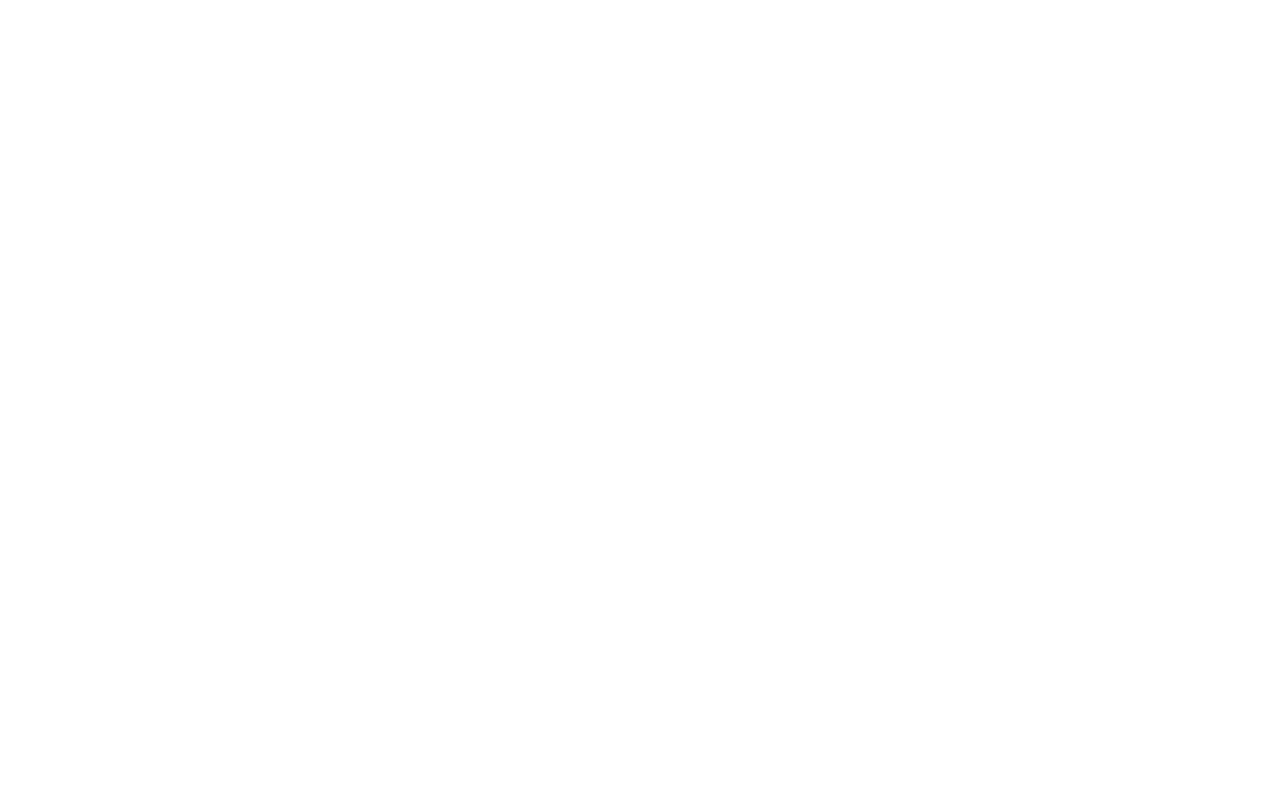
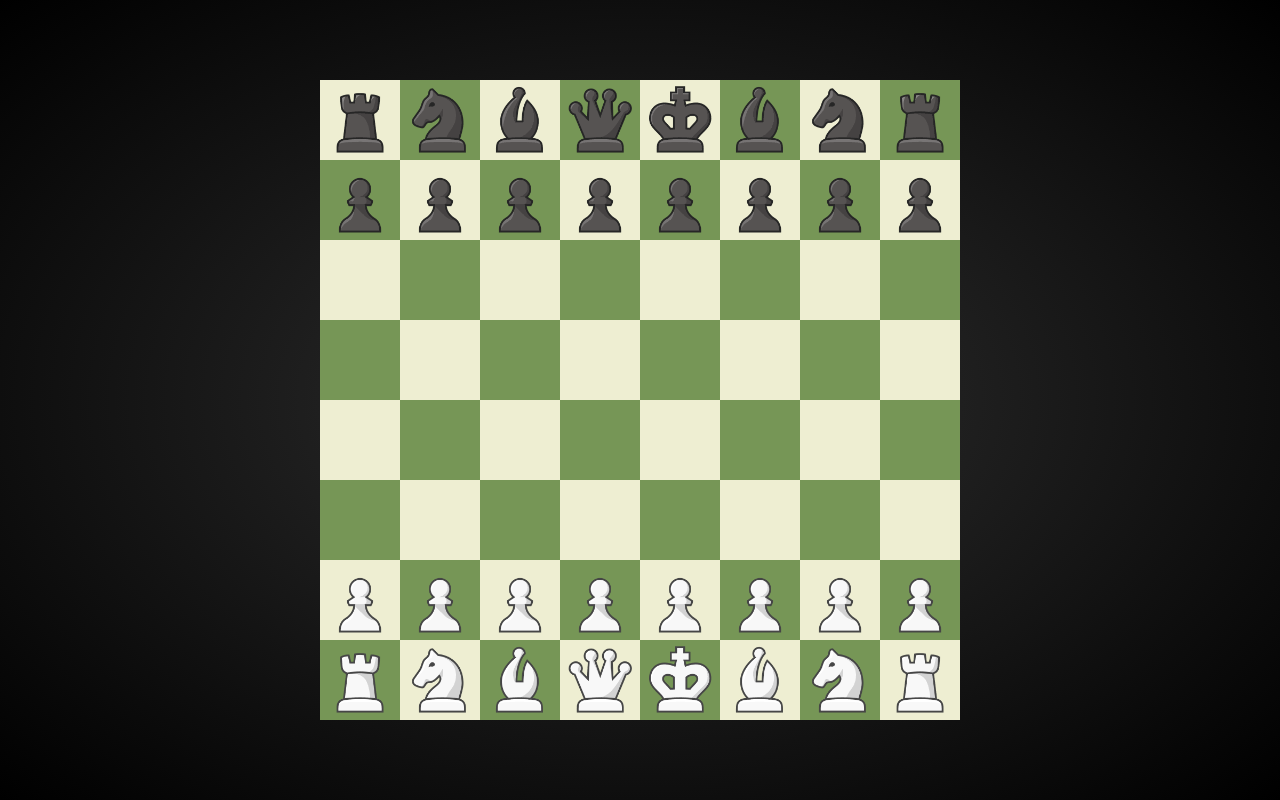
Before and after one commit to KalpakLokhande/Chess-Multiplayer, a React (Create React App) app in the folder client/: page / in a window 1280 px wide. Built offline with nearby package versions, Linux system fonts and the light colour scheme.

Commit message:
Added Board and Pieces

```diff
--- a/client/public/index.html
+++ b/client/public/index.html
@@ -3,7 +3,7 @@
   <head>
     <meta charset="utf-8" />
     <meta name="viewport" content="width=device-width, initial-scale=1" />
-    <title>React App</title>
+    <title>Chess App</title>
   </head>
   <body>
     <div id="root"></div>
--- a/client/src/App.css
+++ b/client/src/App.css
@@ -1,14 +1,19 @@
-*{
+* {
     margin: 0;
     padding: 0;
     box-sizing: border-box;
 }
-body{
-    overflow: hidden;
+
+.App {
     width: 100%;
     height: 100dvh;
+    display: flex;
+    justify-content: center;
+    align-items: center;
+    background: radial-gradient(#303030, black);
 }
-.board{
+
+.board {
     width: 640px;
     height: 640px;
     display: flex;
@@ -17,7 +22,13 @@
     float: left;
     flex-wrap: wrap;
 }
-.square{
+
+.square {
+    width: 80px;
+    height: 80px;
+}
+
+.piece{
     width: 80px;
     height: 80px;
 }
--- a/client/src/App.js
+++ b/client/src/App.js
@@ -1,8 +1,10 @@
+import Board from "./Components/Board";
+import './App.css'
 
 function App() {
   return (
     <div className="App">
-
+      <Board></Board>
     </div>
   );
 }
--- a/client/src/Components/Board.js
+++ b/client/src/Components/Board.js
@@ -1,12 +1,90 @@
-import React, { useState } from 'react'
+import React, { useEffect, useState } from 'react'
+import Square from './Square'
 
 const Board = () => {
 
-    const [FEN,setFEN] = useState('rnbqkbnr/pppppppp/8/8/8/8/PPPPPPPP/RNBQKBNR')
+  const getSquares = () => {
+
+    let squares = []
+    let letters = ['a', 'b', 'c', 'd', 'e', 'f', 'g', 'h']
+    let dark = false
+    let index = 0
+
+    for (let i = 0; i < 8; i++) {
+
+      for (let j = 0; j < 8; j++) {
+
+        squares.push({ id: letters[j] + '' + (i + 1), index: index, isDark: dark })
+        index++
+        dark = !dark
+
+      }
+      dark = !dark
+    }
+
+    return squares
+
+  }
+
+  const [FEN, setFEN] = useState('rnbqkbnr/pppppppp/8/8/8/8/PPPPPPPP/RNBQKBNR')
+  const [squares, setSquares] = useState(getSquares())
+
+  const readFEN = () => {
+
+    let updatedSquares = [...squares]
+    let index = 0
+
+    for (let i = 0; i < FEN.length; i++) {
+
+      let char = FEN.charAt(i)
+
+      if (!isNaN(char)) {
+
+        index += parseInt(char)
+
+      } else if (char === '/') {
+
+        continue
+
+      } else if (char === char.toLowerCase()) {
+
+        updatedSquares[index].piece = 'b' + char
+        index++
+
+
+      } else if (char === char.toUpperCase()) {
+
+        updatedSquares[index].piece = 'w' + char.toLowerCase()
+        index++
+
+      }
+
+    }
+
+    return updatedSquares
+
+  }
+
+  const renderSquares = () => {
+
+    return squares.map(({id, index, isDark, piece}) => {
+
+      return (
+        <Square id={id} index={index} isDark={isDark} key={id} piece={piece}> </Square>
+      )
+
+    })
+
+  }
+  useEffect(() => {
+
+    setSquares(readFEN())
+
+  }, [])
 
   return (
     <div className='board' >
-
+      {renderSquares()}
     </div>
   )
 }
--- /dev/null
+++ b/client/src/Components/Piece.js
@@ -0,0 +1,12 @@
+import React from 'react'
+
+const Piece = (props) => {
+
+    return (
+        <div >
+            <img className='piece' src={ require('./Assets/' + props.id + '.png' )} alt=''></img>
+        </div>
+    )
+}
+
+export default Piece
--- a/client/src/Components/Square.js
+++ b/client/src/Components/Square.js
@@ -1,9 +1,11 @@
 import React from 'react'
+import Piece from './Piece'
 
-const Square = () => {
+const Square = (props) => {
+
   return (
-    <div className='square'>
-
+    <div className={`square ${props.isDark ? 'dark' : 'light'}`}>
+      {props.piece && <Piece id={props.piece}></Piece>}
     </div>
   )
 }
```
